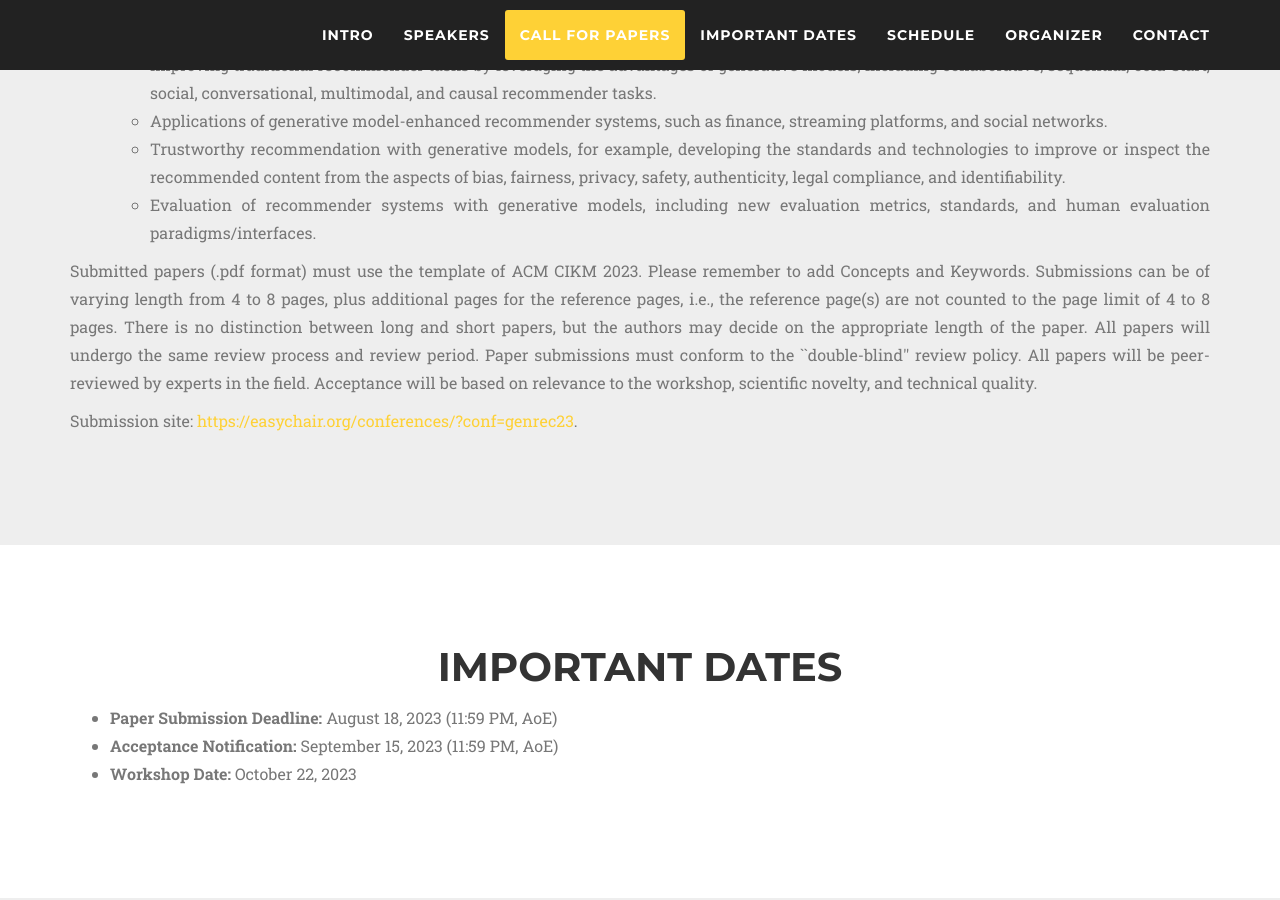
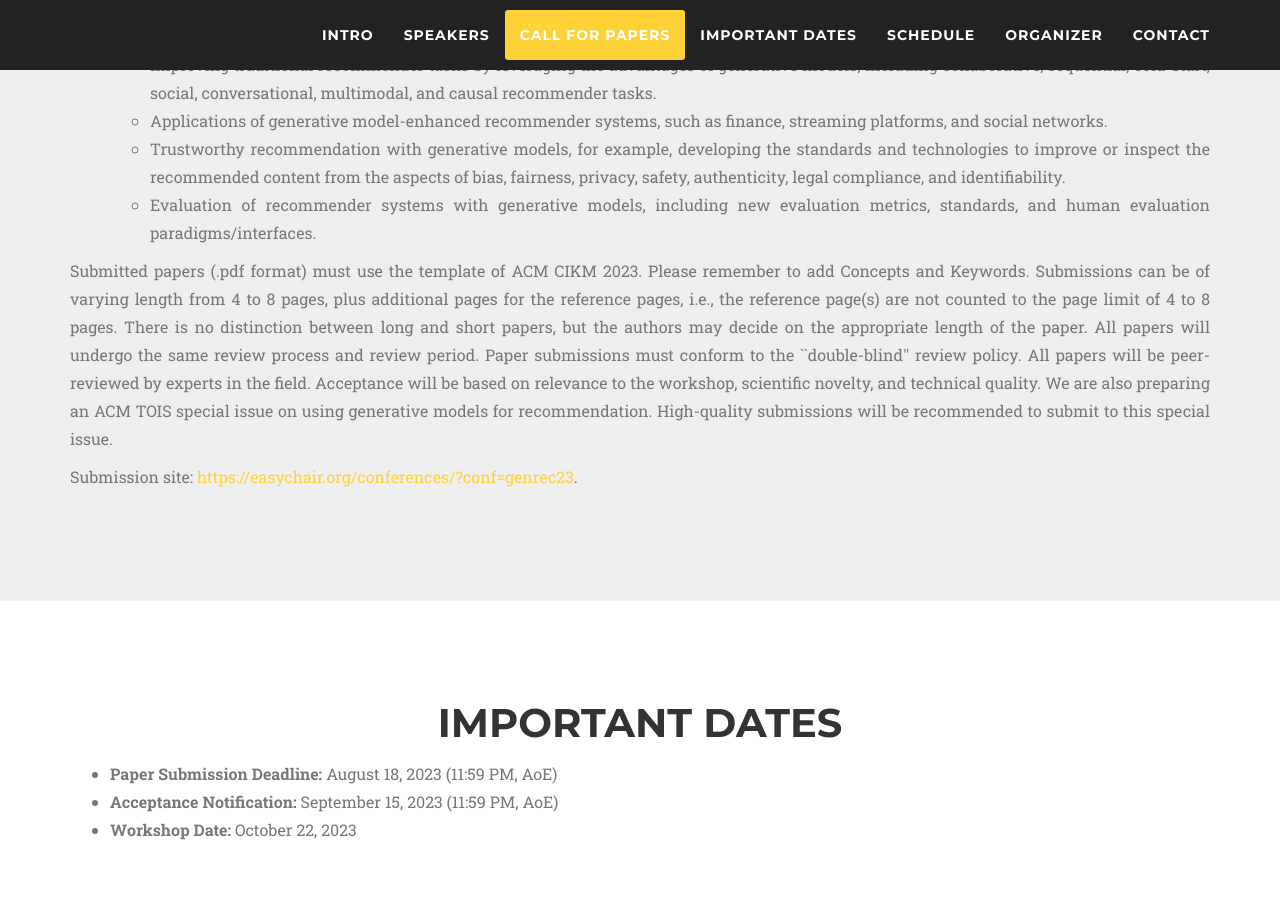
Before and after one commit to generative-rec/generative-rec.github.io, a Jekyll site: the page built from index.md, in a window 1280 px wide and 900 px high, scrolled down 1722 px. Built offline with Jekyll 4.4.1, drawn with Linux system fonts in a browser that asks for light colours; nearby versions of some CDN libraries; some web fonts are replaced.

Commit message:
Update call.html

```diff
--- a/_includes/call.html
+++ b/_includes/call.html
@@ -27,7 +27,7 @@
         </ul>
         <p class="large text-muted">
 
-          Submitted papers (.pdf format) must use the template of ACM CIKM 2023. Please remember to add Concepts and Keywords. Submissions can be of varying length from 4 to 8 pages, plus additional pages for the reference pages, i.e., the reference page(s) are not counted to the page limit of 4 to 8 pages. There is no distinction between long and short papers, but the authors may decide on the appropriate length of the paper. All papers will undergo the same review process and review period. Paper submissions must conform to the ``double-blind'' review policy. All papers will be peer-reviewed by experts in the field. Acceptance will be based on relevance to the workshop, scientific novelty, and technical quality.
+          Submitted papers (.pdf format) must use the template of ACM CIKM 2023. Please remember to add Concepts and Keywords. Submissions can be of varying length from 4 to 8 pages, plus additional pages for the reference pages, i.e., the reference page(s) are not counted to the page limit of 4 to 8 pages. There is no distinction between long and short papers, but the authors may decide on the appropriate length of the paper. All papers will undergo the same review process and review period. Paper submissions must conform to the ``double-blind'' review policy. All papers will be peer-reviewed by experts in the field. Acceptance will be based on relevance to the workshop, scientific novelty, and technical quality. We are also preparing an ACM TOIS special issue on using generative models for recommendation. High-quality submissions will be recommended to submit to this special issue.
         </p>
 
         <p class="large text-muted">
```
